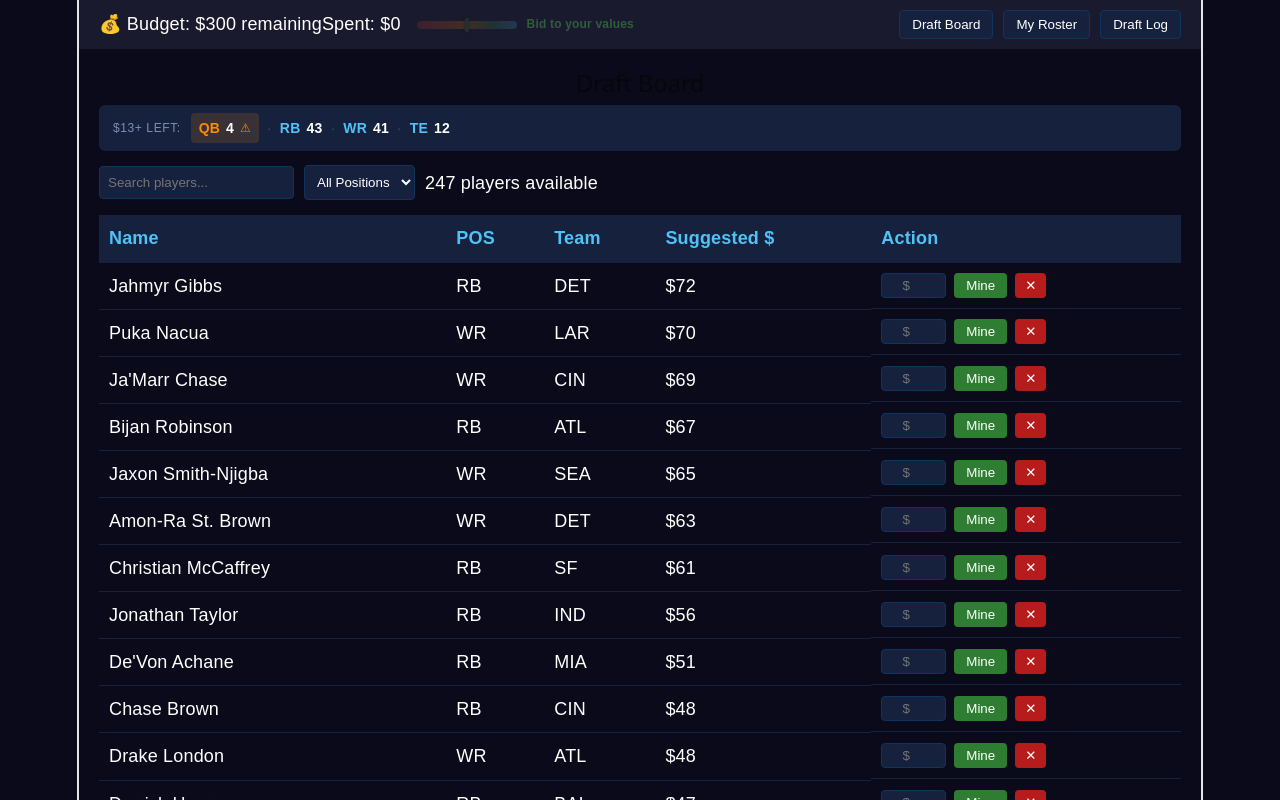
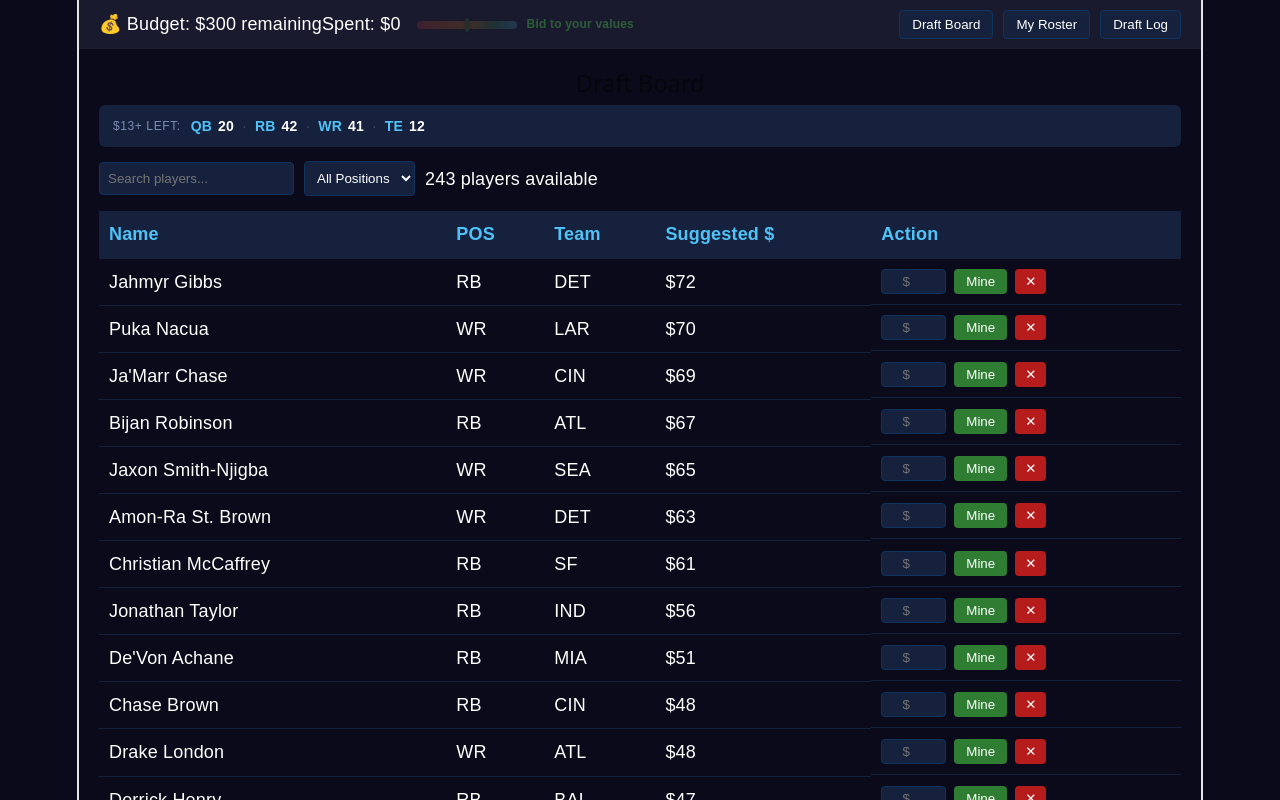
Before and after one commit to nicklohmann/auction-draft, a Vue app: page / in a window 1280 px wide. Shown: the top 800 px of the page. Built offline with nearby package versions, Linux system fonts and the light colour scheme.

Commit message:
player remaining bug fix

```diff
--- a/src/stores/marketSignal.ts
+++ b/src/stores/marketSignal.ts
@@ -18,6 +18,7 @@ import { players, budget, spent, myRoster } from './draftStore'
 // Only players at/above this suggested value count toward the signal.
 // Cheaper players fill bench spots for $1–2 and shouldn't drive strategy.
 export const VALUE_FLOOR = 13
+export const VALUE_FLOOR_QB = 1
 
 // League money. 12 teams x $300. Adjust if your league differs.
 export const LEAGUE_BUDGET = 3600
@@ -228,27 +229,29 @@ export interface PositionBoard {
 // Baseline totals per position (fixed — computed from the full pool).
 const positionStartTotals = computed<Record<Pos, number>>(() => {
   const t = { QB: 0, RB: 0, WR: 0, TE: 0 } as Record<Pos, number>
-  for (const p of corePool.value) {
-    if ((POSITIONS as readonly string[]).includes(p.position)) {
-      t[p.position as Pos] += p.value
-    }
+  for (const pos of POSITIONS) {
+    const floor = pos === 'QB' ? VALUE_FLOOR_QB : VALUE_FLOOR
+    const poolForPos = players.value.filter(p => p.position === pos && p.value >= floor)
+    t[pos] = poolForPos.reduce((sum, p) => sum + p.value, 0)
   }
   return t
 })
 
 export const positionBoards = computed<PositionBoard[]>(() =>
   POSITIONS.map(pos => {
-    const left = corePool.value.filter(p => p.position === pos && !p.drafted)
+      // Use QB-specific floor for QBs, universal floor for others
+    const floor = pos === 'QB' ? VALUE_FLOOR_QB : VALUE_FLOOR
+    const left = players.value.filter(p => p.position === pos && !p.drafted && p.value >= floor)
     const valueLeft = left.reduce((s, p) => s + p.value, 0)
     const startTotal = positionStartTotals.value[pos] || 0
     const pctValueLeft = startTotal > 0 ? valueLeft / startTotal : 0
-    // Board is thinning: fewer than ~40% of the room's needed slots remain
-    // available as $13+ players, so supply for this position is drying up.
     const boardThin = left.length <= Math.ceil(positionNeed[pos] * 0.4)
     const youNeed = myPositionNeed.value[pos]
-    // Only tell you to jump in when the board is thinning AND you still have a
-    // spot to fill here. If you've hit your target, scarcity isn't your problem.
-    const scarce = boardThin && youNeed > 0
+
+    // ONLY flag scarce if we're past the "market forming" phase
+    // (same 8% check as marketHeadline uses)
+    const scarce = boardThin && youNeed > 0 && coreValueDraftedPct.value >= 0.08
+
     return { pos, playersLeft: left.length, valueLeft, startTotalValue: startTotal, pctValueLeft, boardThin, youNeed, scarce }
   })
 )
```
Also changed, not shown: public/new_league_data.csv.
